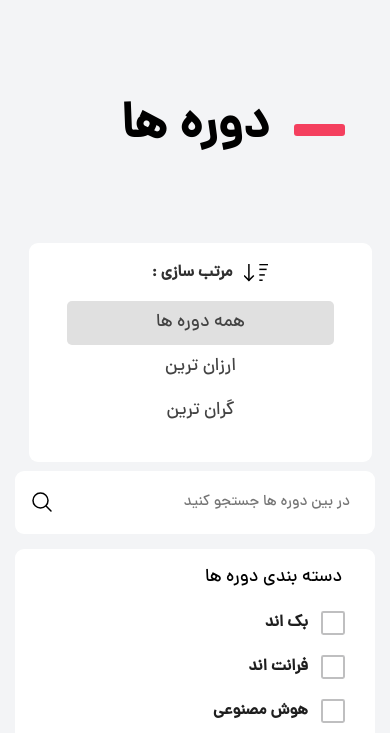
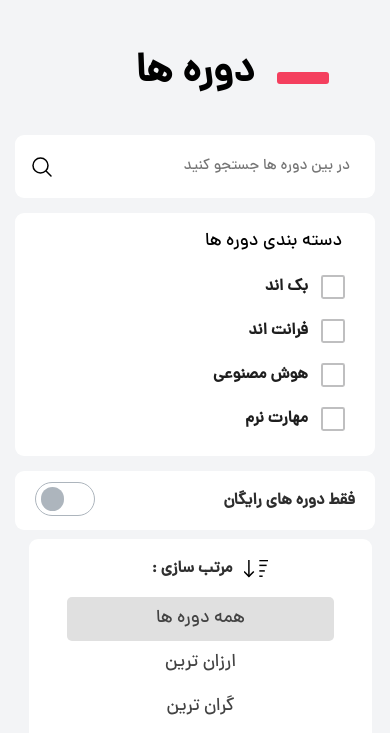
Before and after one commit to mahdibabaei86/sabzlearn, a website: page public/courses/index.html in a window 390 px wide. Shown: the part 111-844 px from the top of the page. Drawn offline with nearby package versions, Linux system fonts and the light colour scheme; no server answers.

Commit message:
Responsived Course Category

```diff
--- a/public/courses/style.css
+++ b/public/courses/style.css
@@ -419,6 +419,16 @@ body {
         flex-direction: column-reverse;
     }
 
+    .title_courses {
+        font-size: 40px !important;
+    }
+
+    .title_courses::before {
+        width: 52px !important;
+        right: 46px !important;
+        top: 59px !important;
+    }
+
     .ordered_sections {
         width: 343px;
         flex-direction: column;
@@ -436,11 +446,7 @@ body {
         text-align: center;
     }
 
-    .title_courses::before {
-        width: 51px;
-        right: 30px;
-        top: 111px;
-    }
+
 
     .container_list_courses {
         width: 337px;
@@ -451,5 +457,14 @@ body {
         justify-content: center;
         display: flex;
         flex-direction: column;
+        order: 0 !important;
+    }
+
+    .container_left_courses {
+        order: -1 !important;
+    }
+
+    .header_courses {
+        padding: 41px 0px !important;
     }
 }
```
